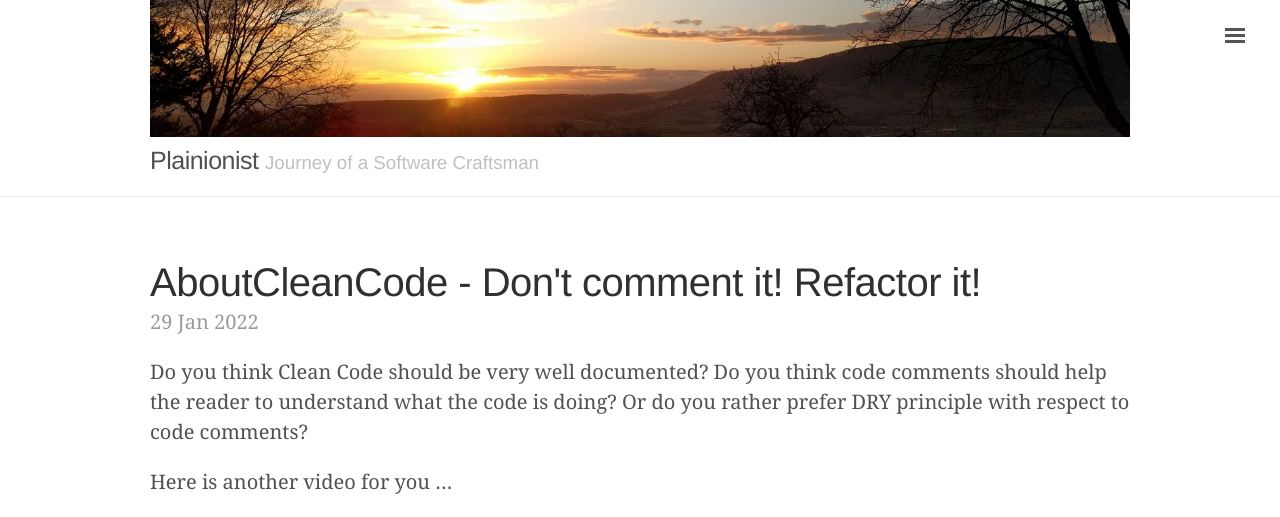
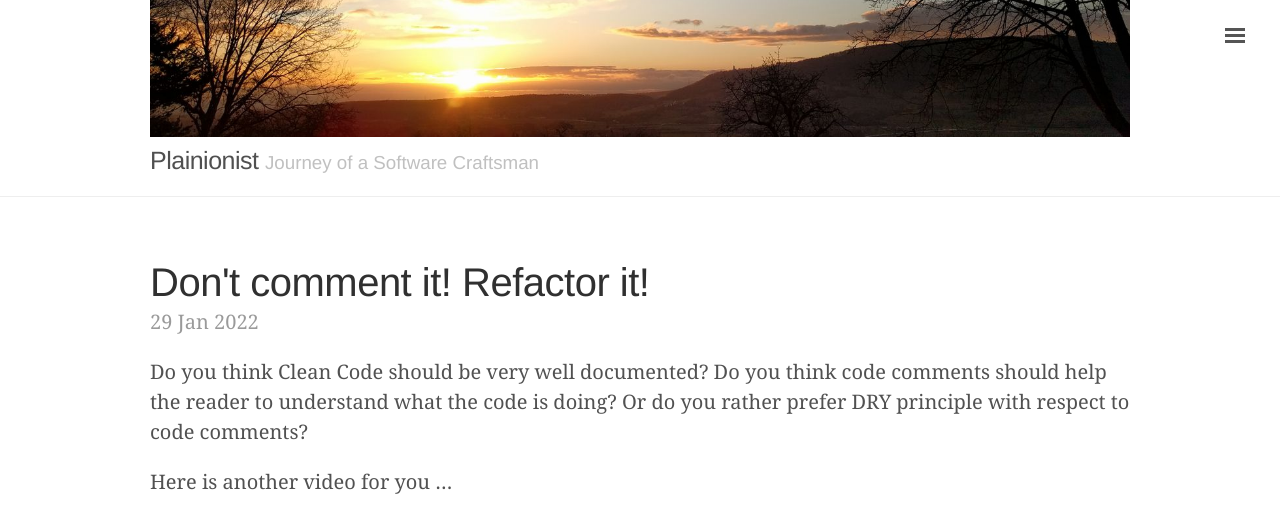
Before and after one commit to plainionist/plainionist.github.io, a Jekyll site: the page built from _posts/2022-01-29-AboutCleanCode-Dont-Comment-it-Refactor-it.md, in a window 1280 px wide and 1400 px high, scrolled down 210 px. Shown: the top 517 px of the window. Built offline with Jekyll 4.4.1, drawn with Linux system fonts in a browser that asks for light colours; comment, search, counter and statistics services are not loaded; some of the changed text lies outside the part shown; grey boxes are pictures that could not be loaded.

Commit message:
titles improved

```diff
--- a/_posts/2022-01-29-AboutCleanCode-Dont-Comment-it-Refactor-it.md
+++ b/_posts/2022-01-29-AboutCleanCode-Dont-Comment-it-Refactor-it.md
@@ -1,6 +1,6 @@
 ---
 layout: post
-title: "AboutCleanCode - Don't comment it! Refactor it!"
+title: "Don't comment it! Refactor it!"
 description: |
   While good code comments can be extremely helpful to understand the purpose of the code,
   bad comments are useless at best and confusing at worst. This video shows some simple technique
```
Also changed, not shown: _posts/2022-01-22-AboutCleanCode-How-to-start.md (+1 -1 lines).
